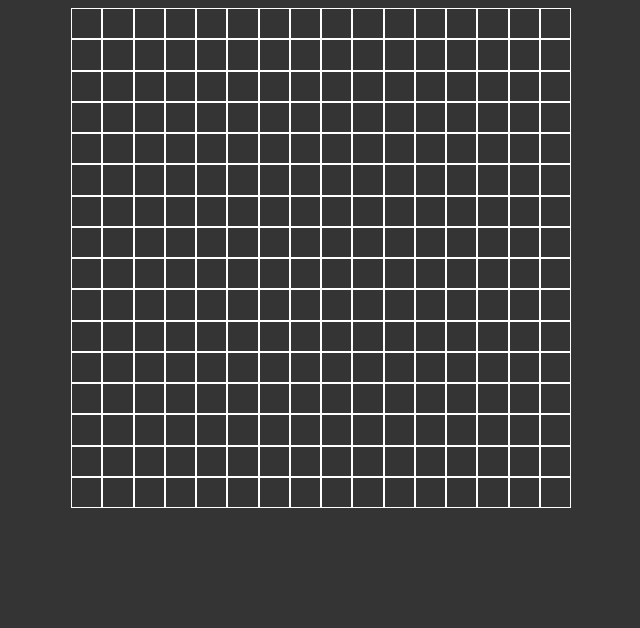
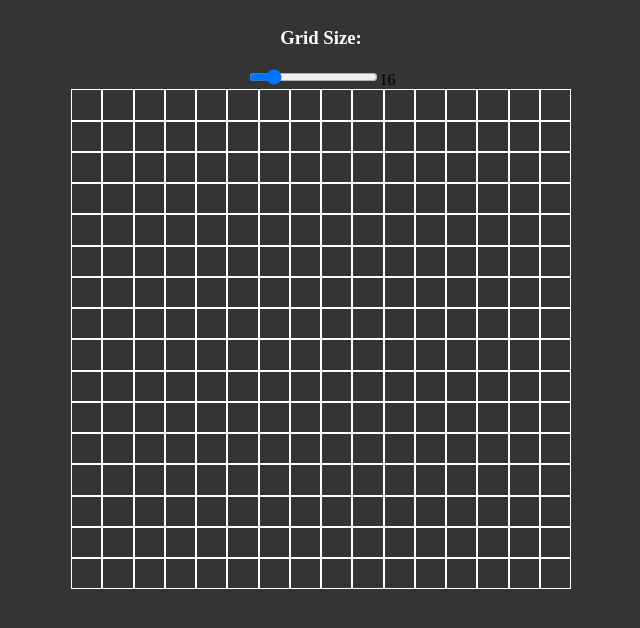
Before and after one commit to NikolozKereselidze/etch-a-sketch, a plain HTML site: page index.html in a window 1280 px wide. Shown: the whole page, without its empty margins (319-959 px from the left). Drawn offline with Linux system fonts and the light colour scheme.

Commit message:
add input that asks the user for the number of squares and changes it accordingly

```diff
--- a/index.html
+++ b/index.html
@@ -7,6 +7,7 @@
     <title>Document</title>
   </head>
   <body>
+    <div class="input"></div>
     <container class="flex-container"></container>
   </body>
   <script src="index.js"></script>
--- a/index.js
+++ b/index.js
@@ -1,24 +1,49 @@
 "use strict";
 const bodyElement = document.body;
 bodyElement.style =
-  "box-sizing: border-box; display: flex; justify-content: center; background-color: rgb(53, 52, 52)";
+  "box-sizing: border-box; display: flex; flex-direction: column; align-items: center; background-color: rgb(53, 52, 52)";
+
+const inputContainer = document.querySelector(".input");
+inputContainer.style.textAlign = "center";
+const inputElement = document.createElement("input");
+let dimensions = 16;
+
+inputElement.setAttribute("type", "range");
+inputElement.setAttribute("value", "16");
+inputElement.setAttribute("min", "1");
+inputElement.setAttribute("max", "100");
+const h3 = document.createElement("h3");
+h3.style.color = "#fff";
+h3.textContent = "Grid Size:";
+inputContainer.appendChild(h3);
+inputContainer.appendChild(inputElement);
 
 const flexContainer = document.querySelector(".flex-container");
 flexContainer.style =
   "display: flex; flex-direction: column;  height: 500px; width: 500px;";
 
-const horizontalDimensions = 16;
-const verticalDimensions = 16;
+const outputElement = document.createElement("output");
+outputElement.textContent = inputElement.getAttribute("value");
+inputContainer.appendChild(outputElement);
 
-for (let i = 0; i < horizontalDimensions; i++) {
+inputElement.addEventListener("change", (el) => {
+  outputElement.textContent = el.target.value;
+  dimensions = Number(el.target.value);
+  flexContainer.innerHTML = "";
+  gridLayout();
+  console.log(dimensions);
+});
+
+
+const gridLayout = function () {
+  for (let i = 0; i < dimensions; i++) {
     const row = document.createElement("div");
     row.style = "display: flex; flex-grow: 1;"; // Set display to flex for the row
 
-  for (let j = 0; j < verticalDimensions; j++) {
+    for (let j = 0; j < dimensions; j++) {
       const square = document.createElement("div");
       square.style = "flex-grow: 1; border: 1px solid white; "; // Set flex-grow to evenly distribute squares in a row
       square.addEventListener("mouseover", (el) => {
-      console.log(el);
         el.target.style.backgroundColor = "white";
       });
       row.appendChild(square);
@@ -26,3 +51,5 @@ for (let i = 0; i < horizontalDimensions; i++) {
 
     flexContainer.appendChild(row);
   }
+};
+gridLayout();
```
Lines whose indentation alone changed are shown as unchanged.
